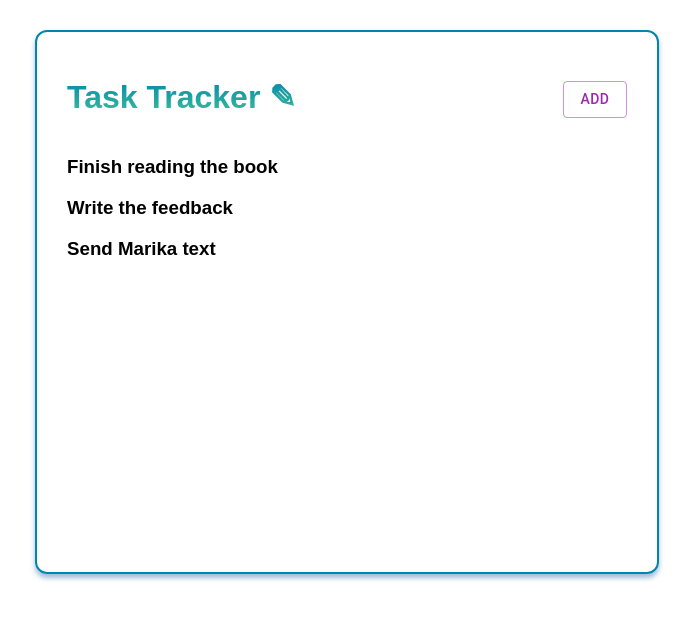
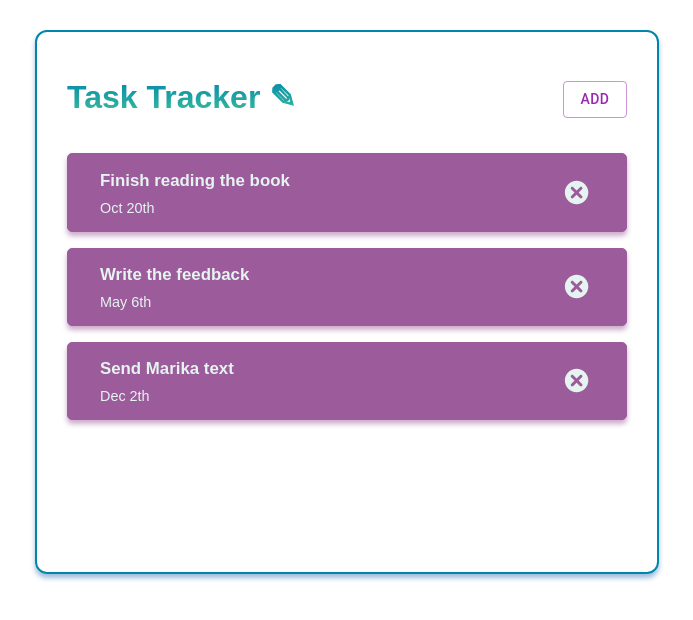
Before and after one commit to elenamarinaki/task-tracker, a React (Create React App) app: page / in a window 1280 px wide. Shown: the top 620 px of the page, without its empty margins (293-986 px from the left). Built offline with nearby package versions, Linux system fonts and the light colour scheme; a web font is replaced by a local one.

Commit message:
adjusting a bit more how each element looks, customized the buttons a bit more and imported buttons from styling libraries

```diff
--- a/package.json
+++ b/package.json
@@ -11,6 +11,7 @@
     "@testing-library/user-event": "^12.8.3",
     "react": "^17.0.2",
     "react-dom": "^17.0.2",
+    "react-icons": "^4.3.1",
     "react-scripts": "^3.4.4",
     "web-vitals": "^1.1.2"
   },
--- a/src/App.js
+++ b/src/App.js
@@ -1,8 +1,16 @@
 import React from 'react';
+import { useState } from 'react';
+
 import Header from './components/Header.jsx';
 import Tasks from './components/Tasks.jsx';
 
 const App = () => {
+  const [tasks, setTasks] = useState([
+    { id: 1, text: 'Finish reading the book', day: 'Oct 20th', reminder: true },
+    { id: 2, text: 'Write the feedback', day: 'May 6th', reminder: true },
+    { id: 3, text: 'Send Marika text', day: 'Dec 2th',reminder: false },
+  ]);
+
   return (
     <div className='container'>
       <link rel='preconnect' href='https://fonts.googleapis.com' />
@@ -12,7 +20,7 @@ const App = () => {
         rel='stylesheet'
       />
       <Header title={'Task Tracker ✎'} />
-      <Tasks />
+      <Tasks tasks={tasks} />
     </div>
   );
 };
--- /dev/null
+++ b/src/components/Task.jsx
@@ -0,0 +1,18 @@
+import React from 'react';
+import './Task.styles.css';
+import { TiDelete } from 'react-icons/ti';
+
+const Task = ({ task }) => {
+  return (
+    <div className='task'>
+      <div className='flex'>
+        <h3>{task.text}</h3>
+        <p>{task.day}</p>
+      </div>
+
+      <TiDelete className='icon' />
+    </div>
+  );
+};
+
+export default Task;
--- /dev/null
+++ b/src/components/Task.styles.css
@@ -0,0 +1,42 @@
+.task {
+  background-color: #9c5b9a;
+  color: #e6f4f1;
+  font-size: 0.9rem;
+
+  display: flex;
+  justify-content: space-between;
+  align-items: center;
+
+  padding: 0 2rem;
+  margin-bottom: 1rem;
+
+  border: 1px solid #9c5b9a;
+  border-radius: 5px;
+  box-shadow: 0px 4px 5px rgba(156, 91, 154, 0.5);
+}
+
+/* .task:hover {
+  transform: translateY(-3%);
+  cursor: pointer;
+} */
+
+.flex {
+  display: flex;
+  flex-direction: column;
+  justify-content: space-between;
+}
+
+.flex > * + * {
+    margin-top: -0.5rem;
+}
+
+.icon {
+  /* width: 20px; */
+  font-size: 2.2rem;
+
+  transition: all 0.3s;
+}
+.icon:hover {
+  transform: translateY(-3%);
+  cursor: pointer;
+}
--- a/src/components/Tasks.jsx
+++ b/src/components/Tasks.jsx
@@ -1,17 +1,11 @@
 import React from 'react';
-import { useState } from 'react';
+import Task from './Task';
 
-const Tasks = () => {
-  const [tasks, setTasks] = useState([
-    { id: 1, text: 'Finish reading the book', reminder: true },
-    { id: 2, text: 'Write the feedback', reminder: true },
-    { id: 3, text: 'Send Marika text', reminder: false },
-  ]);
-
+const Tasks = ({ tasks }) => {
   return (
     <>
       {tasks.map((task) => (
-        <h3 key={task.id}>{task.text}</h3>
+        <Task key={task.id} task={task} />
       ))}
     </>
   );
```
Also changed, not shown: 1 other file (tests, documents, lock files or other folders).
